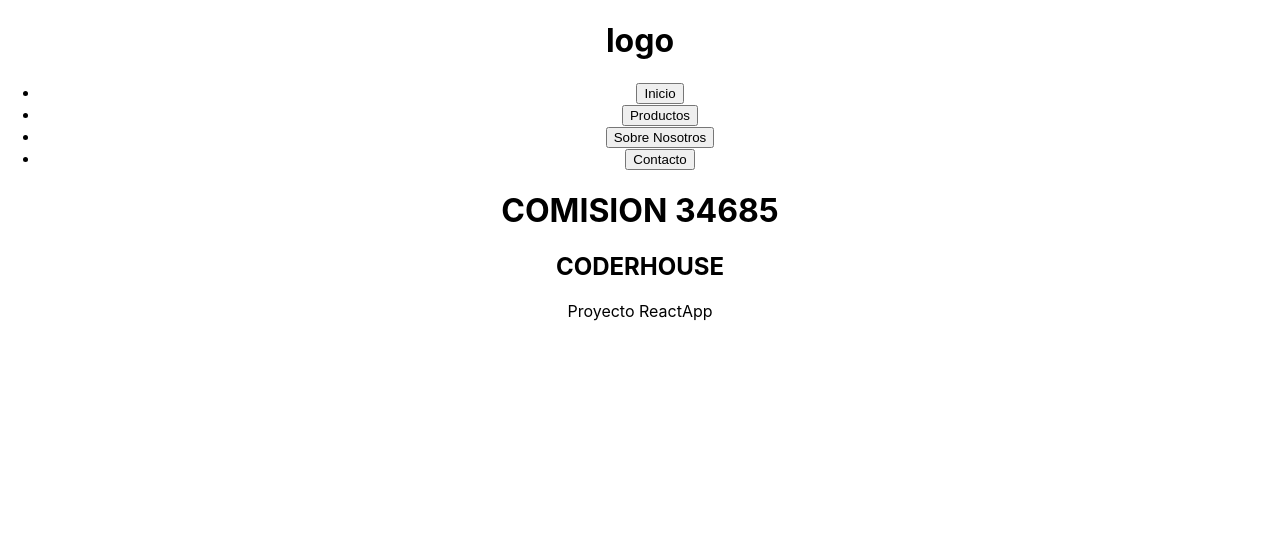
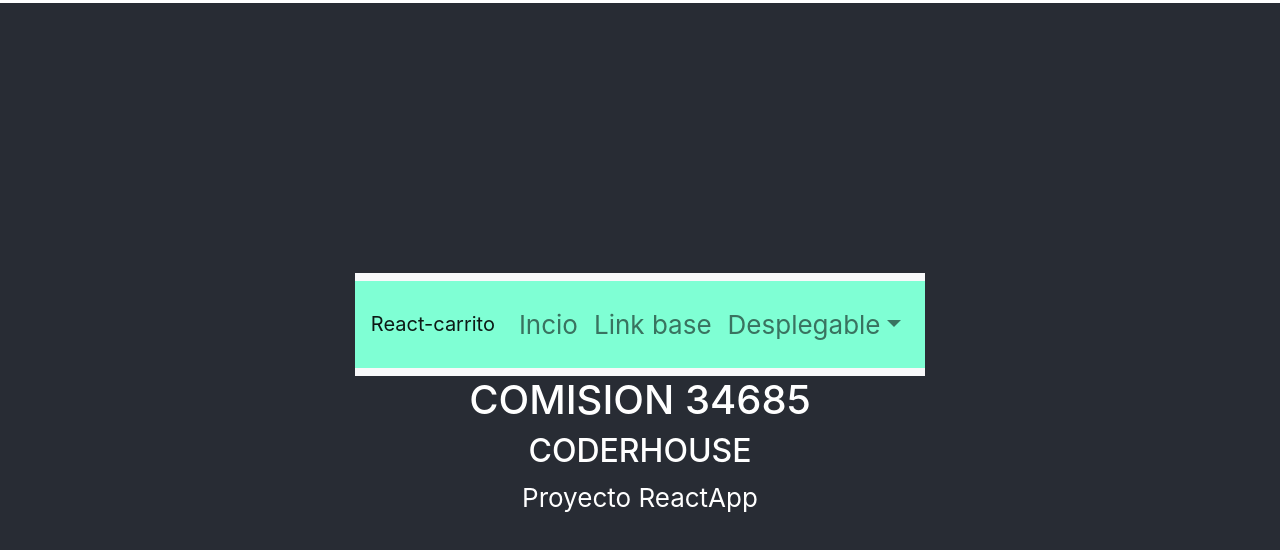
Before and after one commit to SebaGimenezOk/ReactApp-Proyect, a React (Create React App) app: page / in a window 1280 px wide. Shown: the top 550 px of the page. Built offline with nearby package versions, Linux system fonts and the light colour scheme.

Commit message:
React-Boostrap funcionando

```diff
--- a/package.json
+++ b/package.json
@@ -6,7 +6,9 @@
     "@testing-library/jest-dom": "^5.16.4",
     "@testing-library/react": "^13.3.0",
     "@testing-library/user-event": "^13.5.0",
+    "bootstrap": "^5.1.3",
     "react": "^18.2.0",
+    "react-bootstrap": "^2.4.0",
     "react-dom": "^18.2.0",
     "react-scripts": "5.0.1",
     "sass": "^1.53.0",
--- a/public/index.html
+++ b/public/index.html
@@ -1,43 +1,27 @@
 <!DOCTYPE html>
 <html lang="en">
+
 <head>
   <meta charset="utf-8" />
   <link rel="icon" href="%PUBLIC_URL%/favicon.ico" />
   <meta name="viewport" content="width=device-width, initial-scale=1" />
   <meta name="theme-color" content="#000000" />
-    <meta
-      name="description"
-      content="Web site created using create-react-app"
-    />
+  <meta name="description" content="Web site created using create-react-app" />
   <link rel="apple-touch-icon" href="%PUBLIC_URL%/logo192.png" />
-    <!--
-      manifest.json provides metadata used when your web app is installed on a
-      user's mobile device or desktop. See https://developers.google.com/web/fundamentals/web-app-manifest/
-    -->
+
   <link rel="manifest" href="%PUBLIC_URL%/manifest.json" />
-    <!--
-      Notice the use of %PUBLIC_URL% in the tags above.
-      It will be replaced with the URL of the `public` folder during the build.
-      Only files inside the `public` folder can be referenced from the HTML.
+  <!-- cdn de bootstrap 5---- -->
+  <link rel="stylesheet" href="https://cdn.jsdelivr.net/npm/bootstrap@5.2.0-beta1/dist/css/bootstrap.min.css"
+    integrity="sha384-0evHe/X+R7YkIZDRvuzKMRqM+OrBnVFBL6DOitfPri4tjfHxaWutUpFmBp4vmVor" crossorigin="anonymous" />
 
-      Unlike "/favicon.ico" or "favicon.ico", "%PUBLIC_URL%/favicon.ico" will
-      work correctly both with client-side routing and a non-root public URL.
-      Learn how to configure a non-root public URL by running `npm run build`.
-    -->
+
   <title>SebaGimenez-ReactAppProyect</title>
 </head>
+
 <body>
   <noscript>You need to enable JavaScript to run this app.</noscript>
   <div id="root"></div>
-    <!--
-      This HTML file is a template.
-      If you open it directly in the browser, you will see an empty page.
 
-      You can add webfonts, meta tags, or analytics to this file.
-      The build step will place the bundled scripts into the <body> tag.
+</body>
 
-      To begin the development, run `npm start` or `yarn start`.
-      To create a production bundle, use `npm run build` or `yarn build`.
-    -->
-  </body>
 </html>
--- a/src/App.js
+++ b/src/App.js
@@ -1,13 +1,19 @@
+
+import "./components/NavBootstrap/NavBootstrap.scss"
 import "./App.scss";
-import NavBar from "./components/NavBar/NavBar";
+// import NavBar from "./components/NavBar/NavBar";
+import NavBootstrap from "./components/NavBootstrap/NavBootstrap.js";
+
+
+
 
 function App() {
-  const styleApp = { padding: "10'x 20px", marginTop: 10}
+  const styleApp = { padding: "5px 2px", marginTop: 3}
   return (
 
-    <div className="App" style={styleApp}>
-
-      <NavBar />
+    <div className="App-header" style={styleApp}>
+         <NavBootstrap/>
+      {/* <NavBar /> */}
       <h1>COMISION 34685</h1>
       <h2> CODERHOUSE </h2>
       <p> Proyecto ReactApp</p>
--- a/src/App.scss
+++ b/src/App.scss
@@ -1,6 +1,11 @@
 .App {
   text-align: center;
 }
+
+.navbar-primary {
+  padding: 2px 5px;
+}
+
 
 .App-logo {
   height: 40vmin;
@@ -32,6 +37,7 @@
   from {
     transform: rotate(0deg);
   }
+
   to {
     transform: rotate(360deg);
   }
--- a/src/components/NavBar/NavBar.js
+++ b/src/components/NavBar/NavBar.js
@@ -1,8 +1,11 @@
+import './NavBar.scss'
+
+
 
 
 const NavBar = () => {
     return(
-        <div>
+        <div className= 'navbar-primary'>
         <h1>logo</h1>
         <ul>
             <li><button>Inicio</button></li>
--- /dev/null
+++ b/src/components/NavBootstrap/NavBootstrap.js
@@ -0,0 +1,35 @@
+import Container from 'react-bootstrap/Container';
+import Nav from 'react-bootstrap/Nav';
+import Navbar from 'react-bootstrap/Navbar';
+import NavDropdown from 'react-bootstrap/NavDropdown';
+
+
+function BasicExample() {
+    return (
+        <Navbar bg="light" expand="lg">
+            <Container className="noMeLaContainer">
+                <Navbar.Brand href="#home">React-carrito </Navbar.Brand>
+                <Navbar.Toggle aria-controls="basic-navbar-nav" />
+                <Navbar.Collapse id="basic-navbar-nav">
+                    <Nav className="me-auto">
+                        <Nav.Link href="#home">Incio</Nav.Link>
+                        <Nav.Link href="#link">Link base</Nav.Link>
+                        <NavDropdown title="Desplegable" id="basic-nav-dropdown">
+                            <NavDropdown.Item href="#action/3.1">Action 1</NavDropdown.Item>
+                            <NavDropdown.Item href="#action/3.2">
+                                Action2
+                            </NavDropdown.Item>
+                            <NavDropdown.Item href="#action/3.3">Algo</NavDropdown.Item>
+                            <NavDropdown.Divider />
+                            <NavDropdown.Item href="#action/3.4">
+                                Link Aparte
+                            </NavDropdown.Item>
+                        </NavDropdown>
+                    </Nav>
+                </Navbar.Collapse>
+            </Container>
+        </Navbar>
+    );
+}
+
+export default BasicExample;
--- /dev/null
+++ b/src/components/NavBootstrap/NavBootstrap.scss
@@ -0,0 +1,5 @@
+.noMeLaContainer{
+    max-width:100vw;;
+    padding: 16px 16px;
+    background-color: aquamarine;
+}
```
Also changed, not shown: src/components/NavBar/NavBar.scss (added), 1 other file (tests, documents, lock files or other folders). Lines whose indentation alone changed are shown as unchanged.
